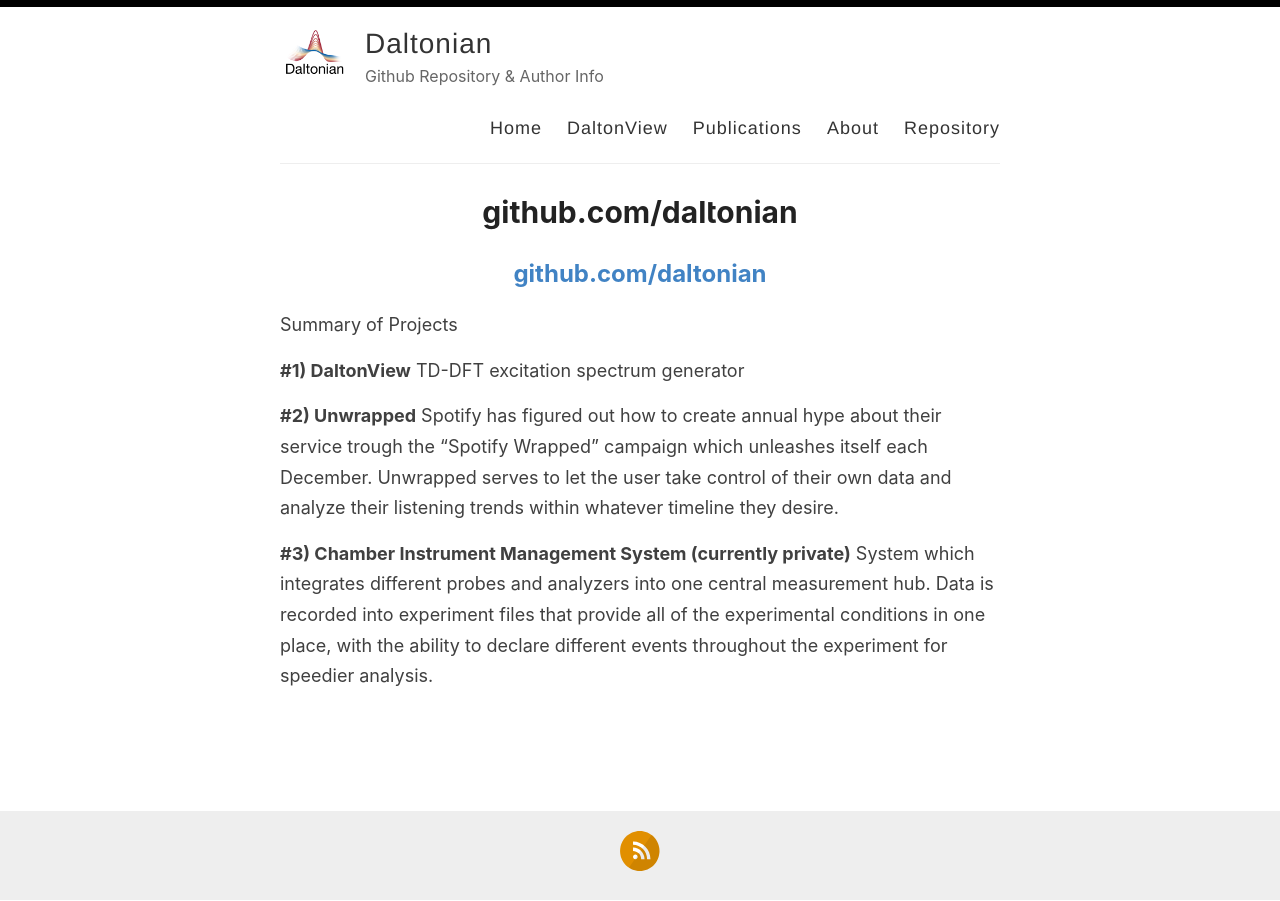
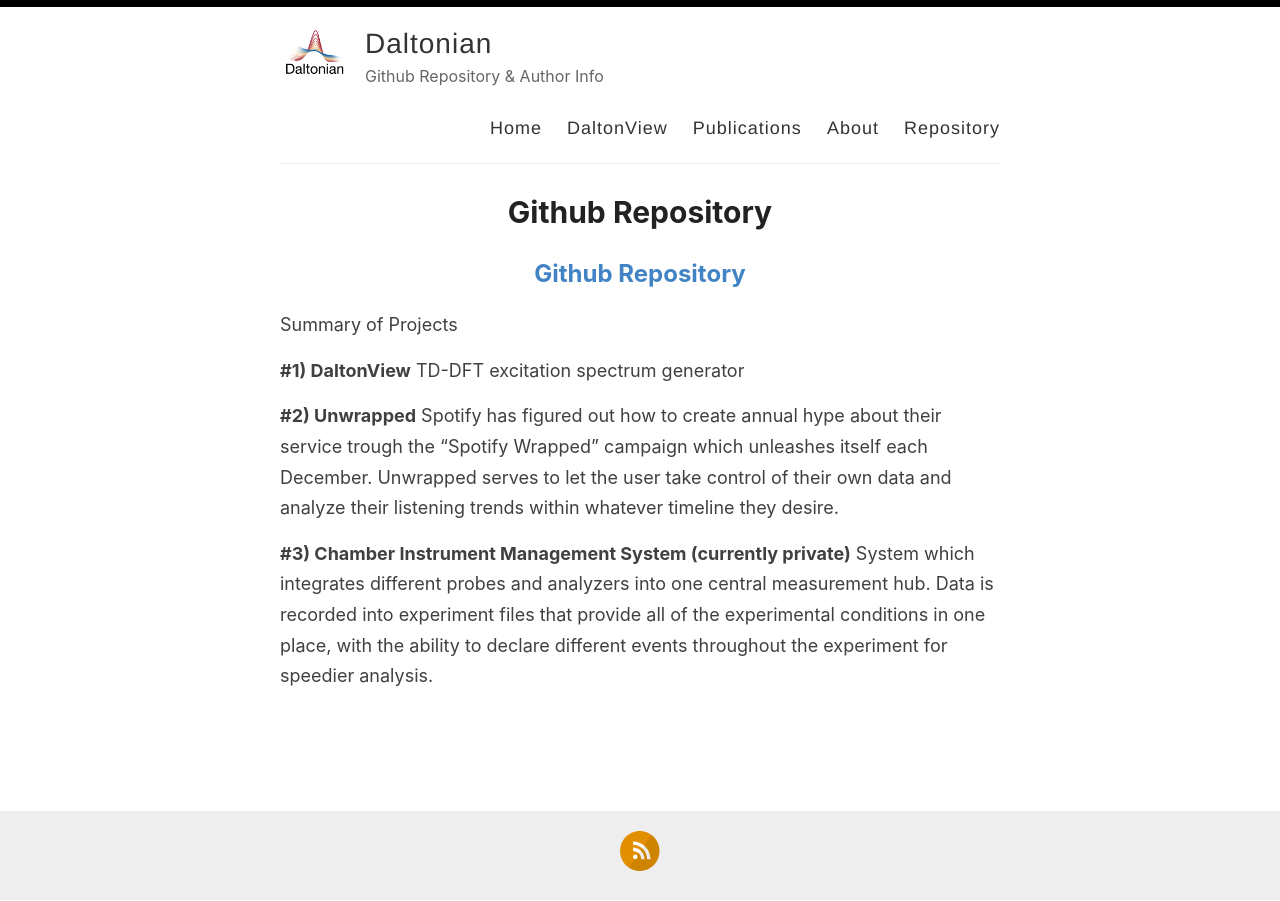
Before and after one commit to daltonian/daltonian.github.io, a Jekyll site: the page built from _pages/archive.md, in a window 1280 px wide. Built offline with Jekyll 4.4.1, drawn with Linux system fonts in a browser that asks for light colours; our own code applies the rules of GitHub Pages for plain Markdown files.

Commit message:
Update archive.md

```diff
--- a/_pages/archive.md
+++ b/_pages/archive.md
@@ -4,7 +4,7 @@
 title:
 ---
 
-## [github.com/daltonian](Github Repository)
+## [Github Repository](github.com/daltonian)
 
 Summary of Projects
 
```
